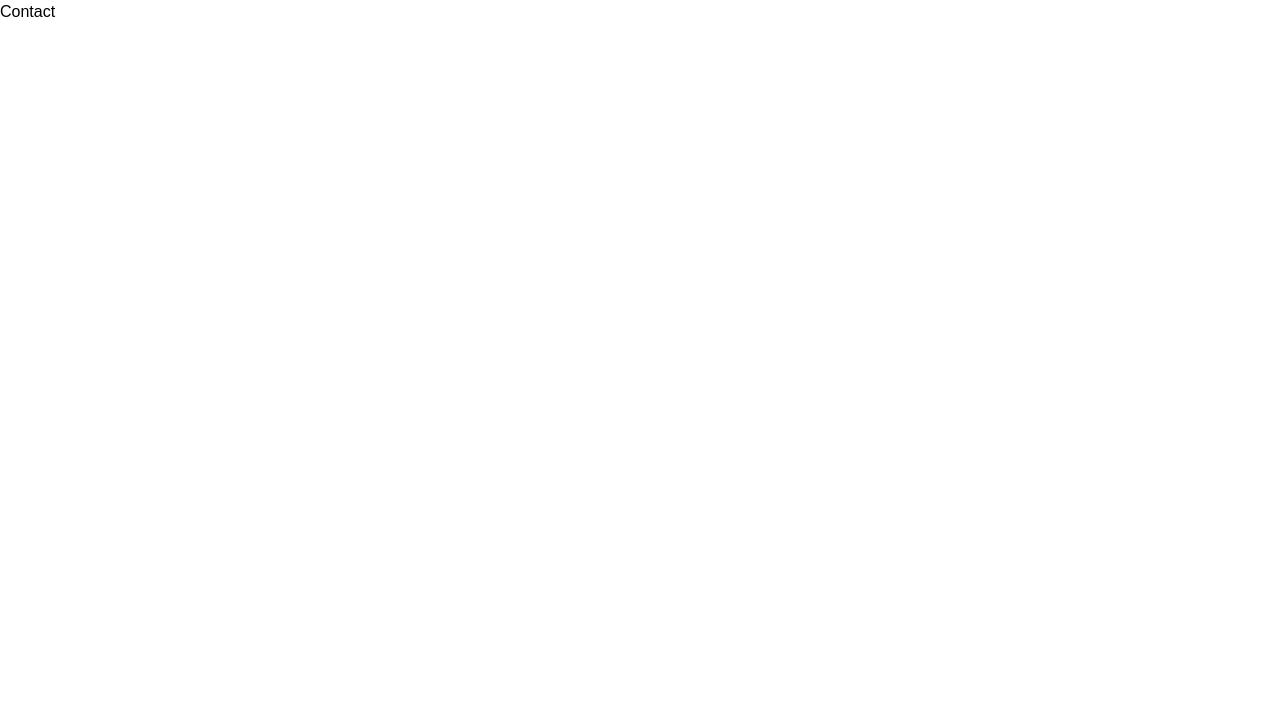
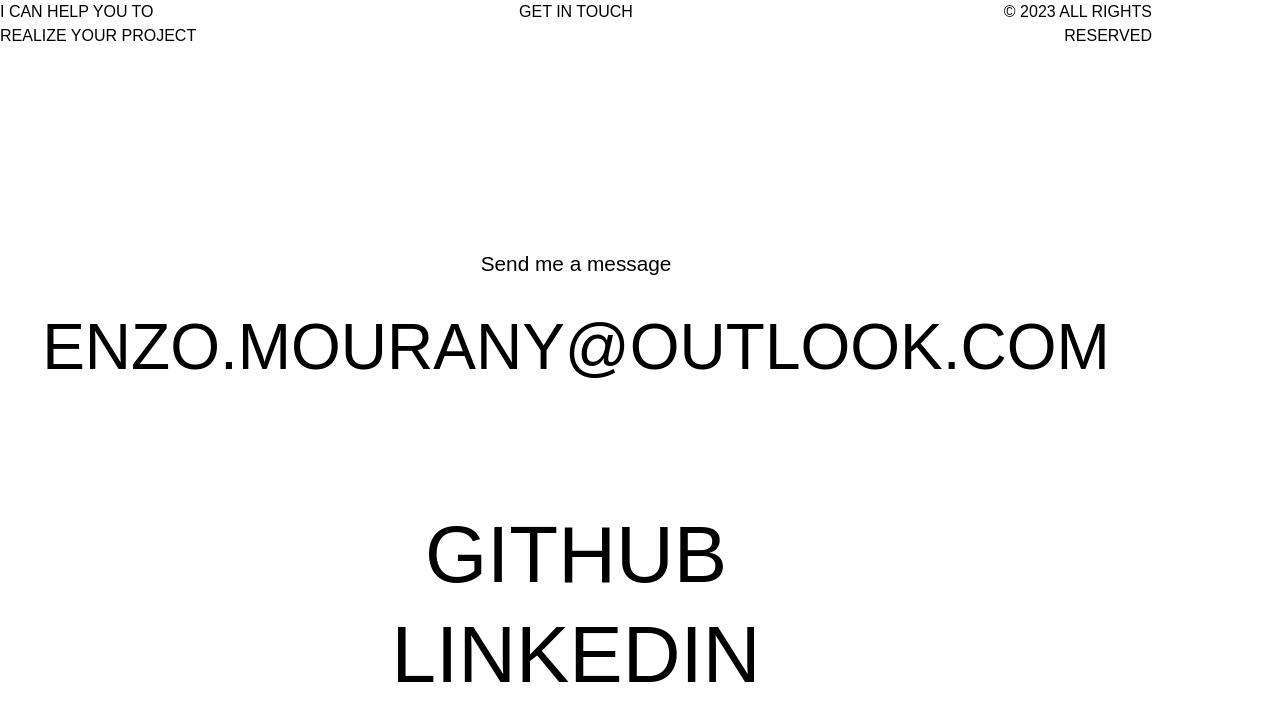
Before and after one commit to enzo-mourany/portfolio-v2, a Next.js app: page /contact in a window 1280 px wide. Shown: the top 720 px of the page. Built offline with nearby package versions, Linux system fonts and the light colour scheme.

Commit message:
feat: add contact component

```diff
--- a/app/contact/page.tsx
+++ b/app/contact/page.tsx
@@ -1,9 +1,11 @@
 import React from 'react';
+
+import Contact from '../../components/Contact';
 
 const Page: React.FC = () => {
   return (
     <div>
-      <p>Contact</p>
+      <Contact />
     </div>
   );
 };
```
